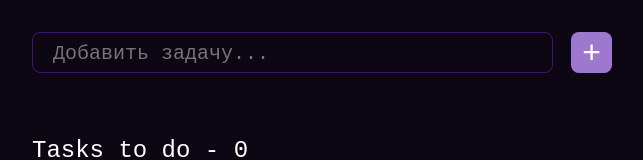
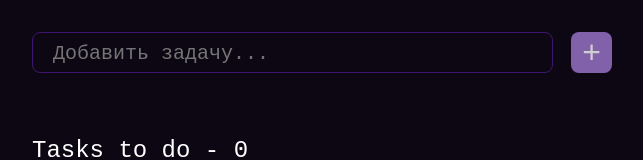
Before and after one commit to diplomatgmg/todo-list, a React (Create React App) app: page / in a window 1280 px wide. In both pictures the pointer is over the button 909 px from the left and 52 px from the top of the page. Shown: the top 160 px of the page, without its empty margins (318-961 px from the left). Built offline with nearby package versions, Linux system fonts and the light colour scheme.

Commit message:
Добавлена анимация для кнопок

```diff
--- a/src/components/App/style.css
+++ b/src/components/App/style.css
@@ -23,6 +23,10 @@ img {
   height: 28px;
   cursor: pointer;
 }
+img:hover {
+  opacity: 70%;
+  transition: opacity 0.2s;
+}
 
 input:focus, input:hover {
   outline: 1px solid #3E1671;
--- a/src/components/App/style.sass
+++ b/src/components/App/style.sass
@@ -27,6 +27,10 @@ img
   height: 28px
   cursor: pointer
 
+  &:hover
+    opacity: 70%
+    transition: opacity 0.2s
+
 
 input:focus, input:hover
   outline: 1px solid $dark-purple
--- a/src/components/Header/style.css
+++ b/src/components/Header/style.css
@@ -35,5 +35,8 @@
   color: #fff;
   cursor: pointer;
 }
+.header__button:hover {
+  opacity: 80%;
+}
 
 /*# sourceMappingURL=style.css.map */
--- a/src/components/Header/style.sass
+++ b/src/components/Header/style.sass
@@ -37,3 +37,6 @@
   font-size: 32px
   color: #fff
   cursor: pointer
+
+  &:hover
+    opacity: 80%
```
Also changed, not shown: 2 other files (tests, documents, lock files or other folders).
